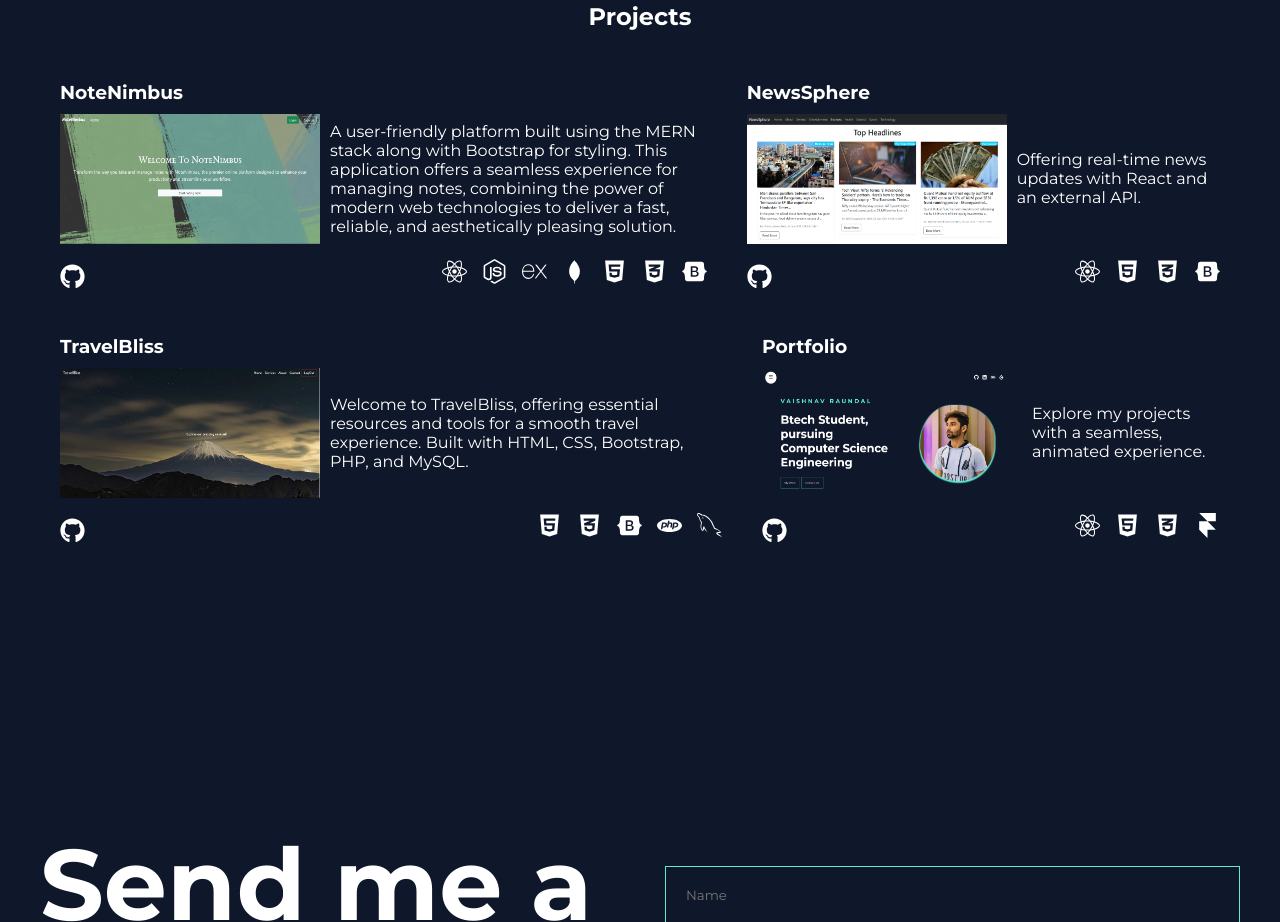
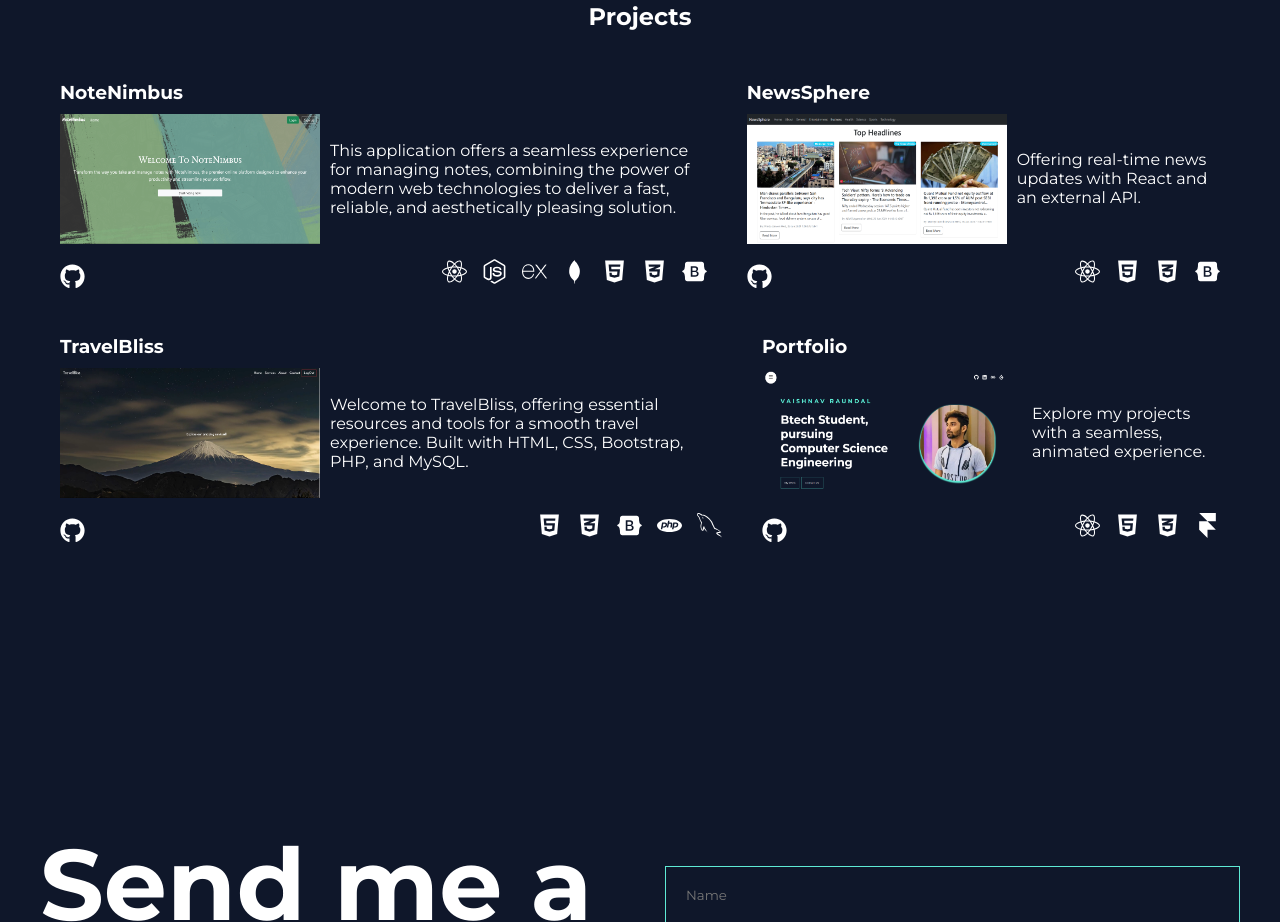
Before and after one commit to VaishnavRaundal1401/Portfolio, a React (Create React App) app: page / in a window 1280 px wide. Shown: the part 2540-3462 px from the top of the page. Built offline with nearby package versions, Linux system fonts and the light colour scheme.

Commit message:
adjusted the projects section improves readablity

```diff
--- a/src/components/Projects/Projects.jsx
+++ b/src/components/Projects/Projects.jsx
@@ -39,7 +39,7 @@ const Projects = () => {
                     <h3>NoteNimbus</h3>
                     <div className="cardContent">
                         <img src="./images/notesApp.png" alt="" />
-                        <span>A user-friendly platform built using the MERN stack along with Bootstrap for styling. This application offers a seamless experience for managing notes, combining the power of modern web technologies to deliver a fast, reliable, and aesthetically pleasing solution.</span>
+                        <span>This application offers a seamless experience for managing notes, combining the power of modern web technologies to deliver a fast, reliable, and aesthetically pleasing solution.</span>
                     </div>
                     <div className="github_techUsed">
                       <a href="https://github.com/VaishnavRaundal1401/note-nimbus" target="_blank" rel="noreferrer"><FaGithub /></a>
--- a/src/components/Projects/Projects.scss
+++ b/src/components/Projects/Projects.scss
@@ -69,7 +69,7 @@
                         @include mobile{
                             max-width: 200px;
                             max-height: 70px;
-                            font-size: 8px;
+                            font-size: 10px;
                         }
                         @include tab{
                             max-height: 90px;
```
